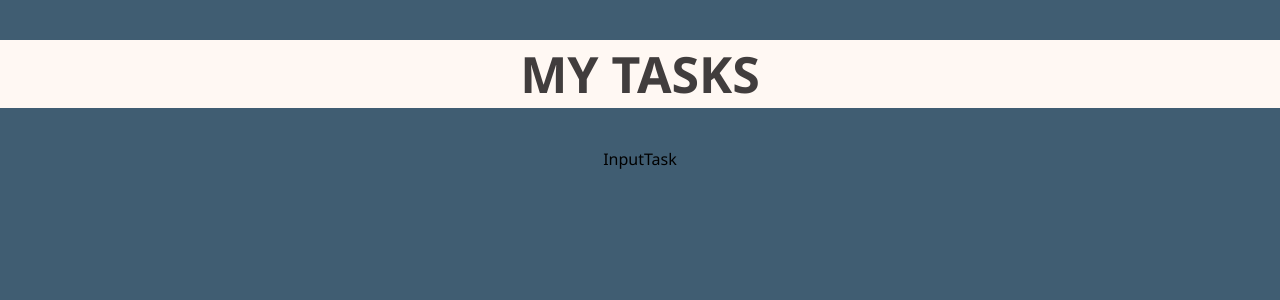
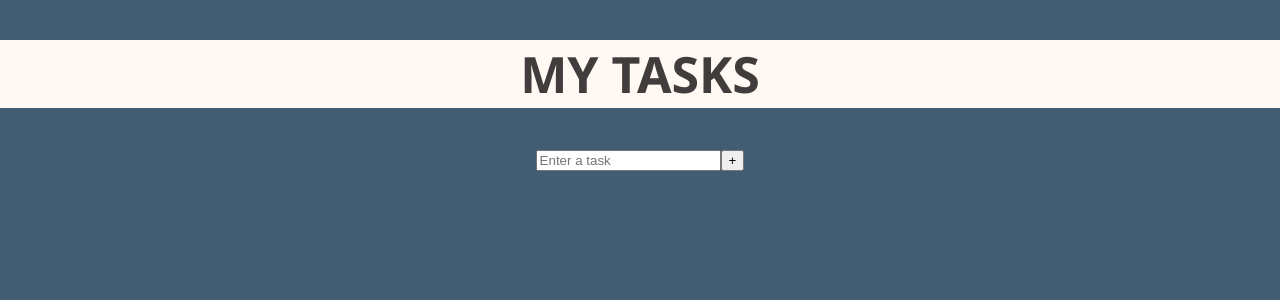
Before and after one commit to daza06/Todo-App, a React (Create React App) app: page / in a window 1280 px wide. Shown: the top 300 px of the page. Built offline with nearby package versions, Linux system fonts and the light colour scheme.

Commit message:
Adding input for tasks

```diff
--- a/src/components/InputTask.tsx
+++ b/src/components/InputTask.tsx
@@ -1,7 +1,12 @@
 import React from "react";
 
 const InputTask = () => {
-  return <div>InputTask</div>;
+  return (
+    <form className="input">
+      <input type="input" placeholder="Enter a task" />
+      <button type="submit">+</button>
+    </form>
+  );
 };
 
 export default InputTask;
```
